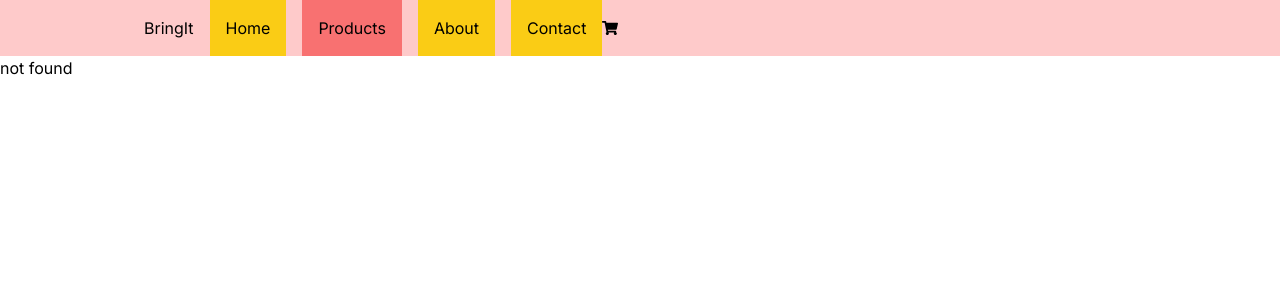
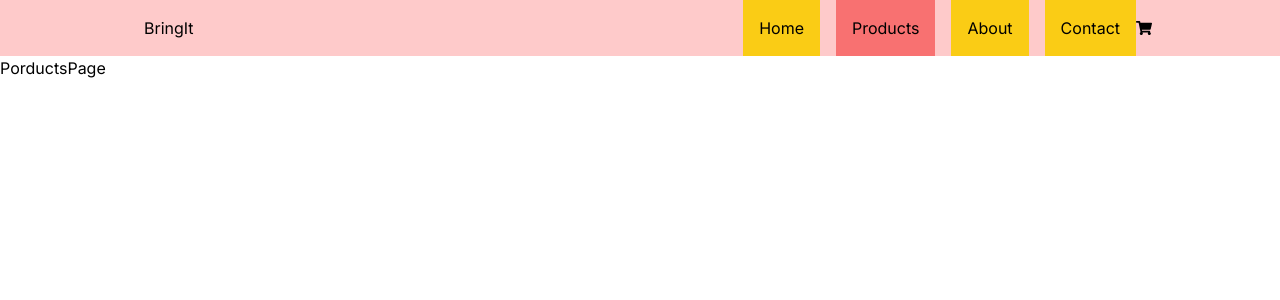
Before and after one commit to divyang1507/zenmall, a Next.js app: page /products in a window 1280 px wide. Before the commit this address had no page. Shown: the top 300 px of the page. Built offline with nearby package versions, Linux system fonts and the light colour scheme.

Commit message:
product page chnage

```diff
--- /dev/null
+++ b/src/app/cart/page.jsx
@@ -0,0 +1,9 @@
+import React from 'react'
+
+const cartPage = () => {
+  return (
+    <div>cartPage</div>
+  )
+}
+
+export default cartPage
--- /dev/null
+++ b/src/app/products/[slug]/page.jsx
@@ -0,0 +1,9 @@
+import React from 'react'
+
+const page = () => {
+  return (
+    <div>page</div>
+  )
+}
+
+export default page
--- /dev/null
+++ b/src/app/products/page.jsx
@@ -0,0 +1,9 @@
+import React from 'react'
+
+const PorductsPage = () => {
+  return (
+    <div>PorductsPage</div>
+  )
+}
+
+export default PorductsPage
--- a/src/components/Links.jsx
+++ b/src/components/Links.jsx
@@ -24,7 +24,7 @@ const Links = () => {
     },
   ];
   return (
-    <div className="flex justify-between items-center w-full  ">
+    <div className="flex justify-between items-center  ">
       <div className="flex justify-center items-center gap-4">
         {links.map((e) => (
           <Link
@@ -40,7 +40,9 @@ const Links = () => {
         ))}
       </div>
       <div className="flex items-center">
-        <FaShoppingCart />
+       <Link href={"/cart"}>
+       <FaShoppingCart />
+       </Link>
       </div>
     </div>
   );
--- a/src/components/Navbar.jsx
+++ b/src/components/Navbar.jsx
@@ -5,7 +5,7 @@ const navbar = () => {
   return (
     <>
       <header className="bg-red-200">
-        <nav className="flex items-center mx-8 md:mx-16 lg:mx-32  ">
+        <nav className="flex justify-between items-center mx-8 md:mx-16 lg:mx-32  ">
           <div className="p-4 hover:bg-slate-700">BringIt</div>
           <div className="hidden lg:block md:block">
             <Links />
```
Also changed, not shown: src/app/blog/[slug]/page.jsx (deleted), src/app/blog/page.jsx (deleted).
